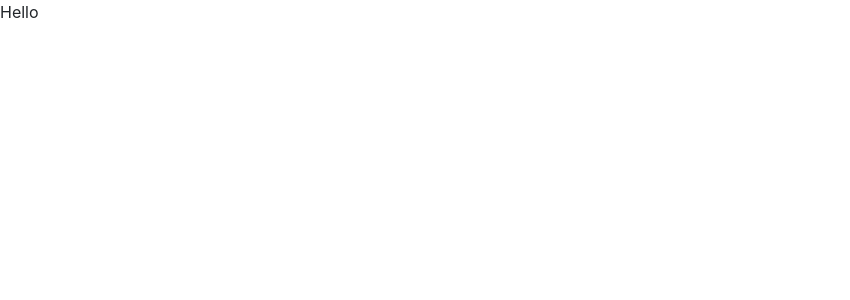
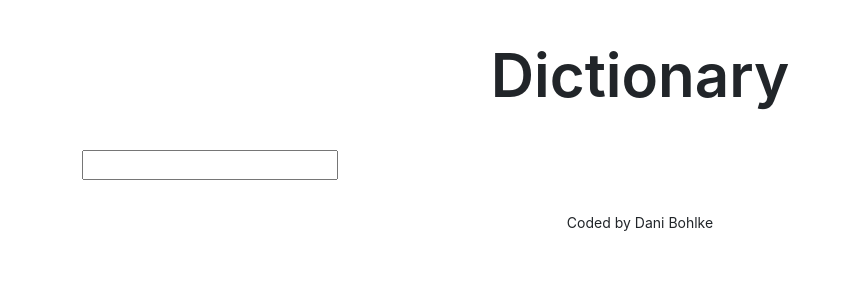
Before and after one commit to DBohlke/dictionary-app, a React (Create React App) app: page / in a window 1280 px wide. Shown: the top 300 px of the page, without its empty margins (0-850 px from the left). Built offline with nearby package versions, Linux system fonts and the light colour scheme.

Commit message:
Created search form

```diff
--- a/src/App.css
+++ b/src/App.css
@@ -0,0 +1,11 @@
+.App-header {
+  font-size: 60px;
+  font-weight: 600;
+  margin: 30px 0;
+  text-align: center;
+}
+
+.App-footer {
+  margin: 30px 0;
+  text-align: center;
+}
--- a/src/App.js
+++ b/src/App.js
@@ -1,11 +1,18 @@
-import './App.css';
+import "./App.css";
+import Dictionary from "./Dictionary";
 
 export default function App() {
   return (
     <div className="App">
-      <header className="App-header">
-      Hello
-      </header>
+      <div className="container">
+        <header className="App-header">Dictionary</header>
+        <main>
+          <Dictionary />
+        </main>
+        <footer className="App-footer">
+          <small>Coded by Dani Bohlke</small>
+        </footer>
+      </div>
     </div>
   );
 }
--- /dev/null
+++ b/src/Dictionary.js
@@ -0,0 +1,23 @@
+import React, { useState } from "react";
+import "./Dictionary.css";
+
+export default function Dictionary() {
+  let [keyword, setKeyword] = useState("");
+
+  function search(event) {
+    event.preventDefault();
+    alert(`Searching for ${keyword}`);
+  }
+
+  function handleKeywordChange(event) {
+    setKeyword(event.target.value);
+  }
+
+  return (
+    <div className="Dictionary">
+      <form onSubmit={search}>
+        <input type="search" onChange={handleKeywordChange} />
+      </form>
+    </div>
+  );
+}
```
Also changed, not shown: src/Dictionary.css (added).
